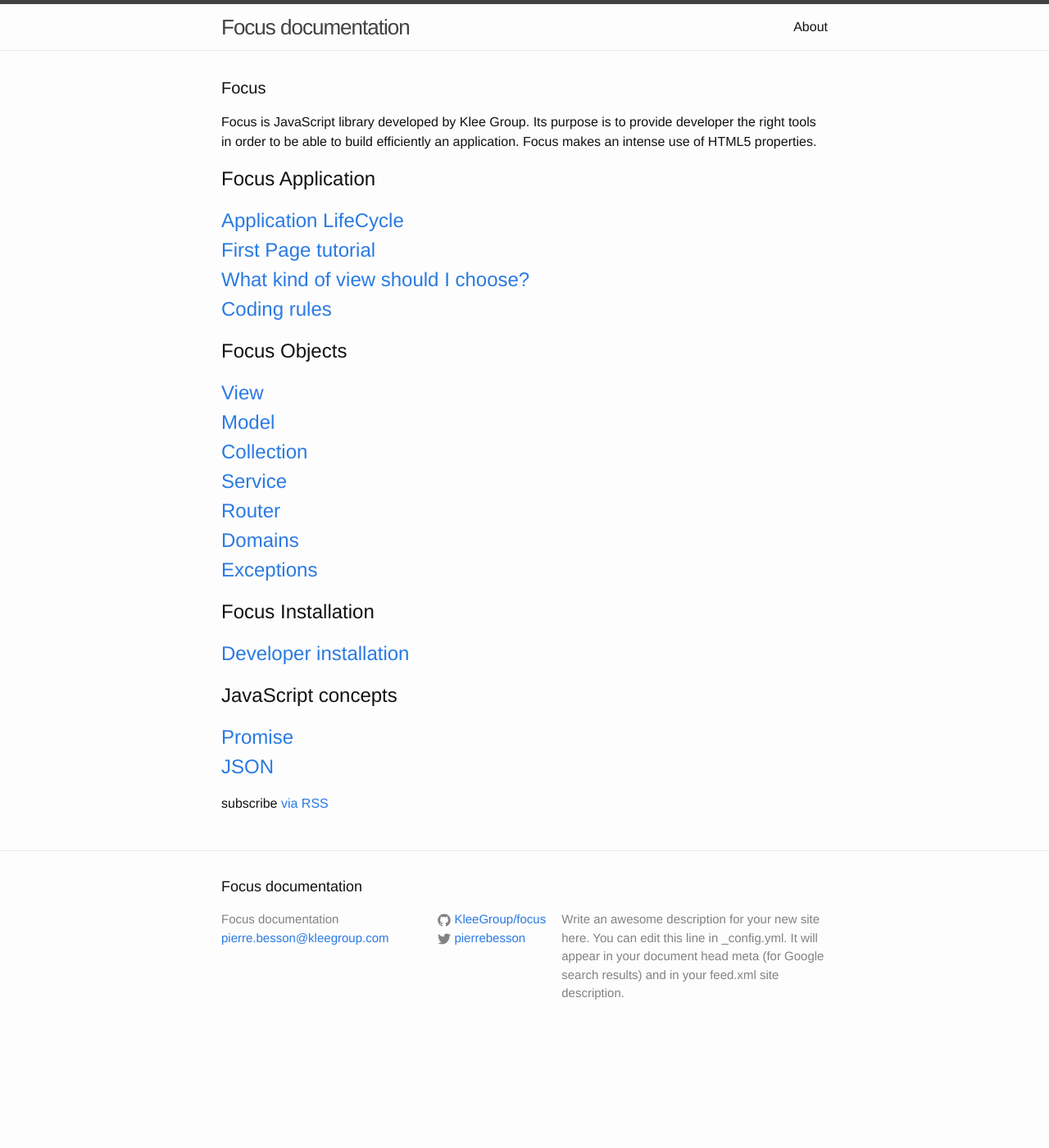
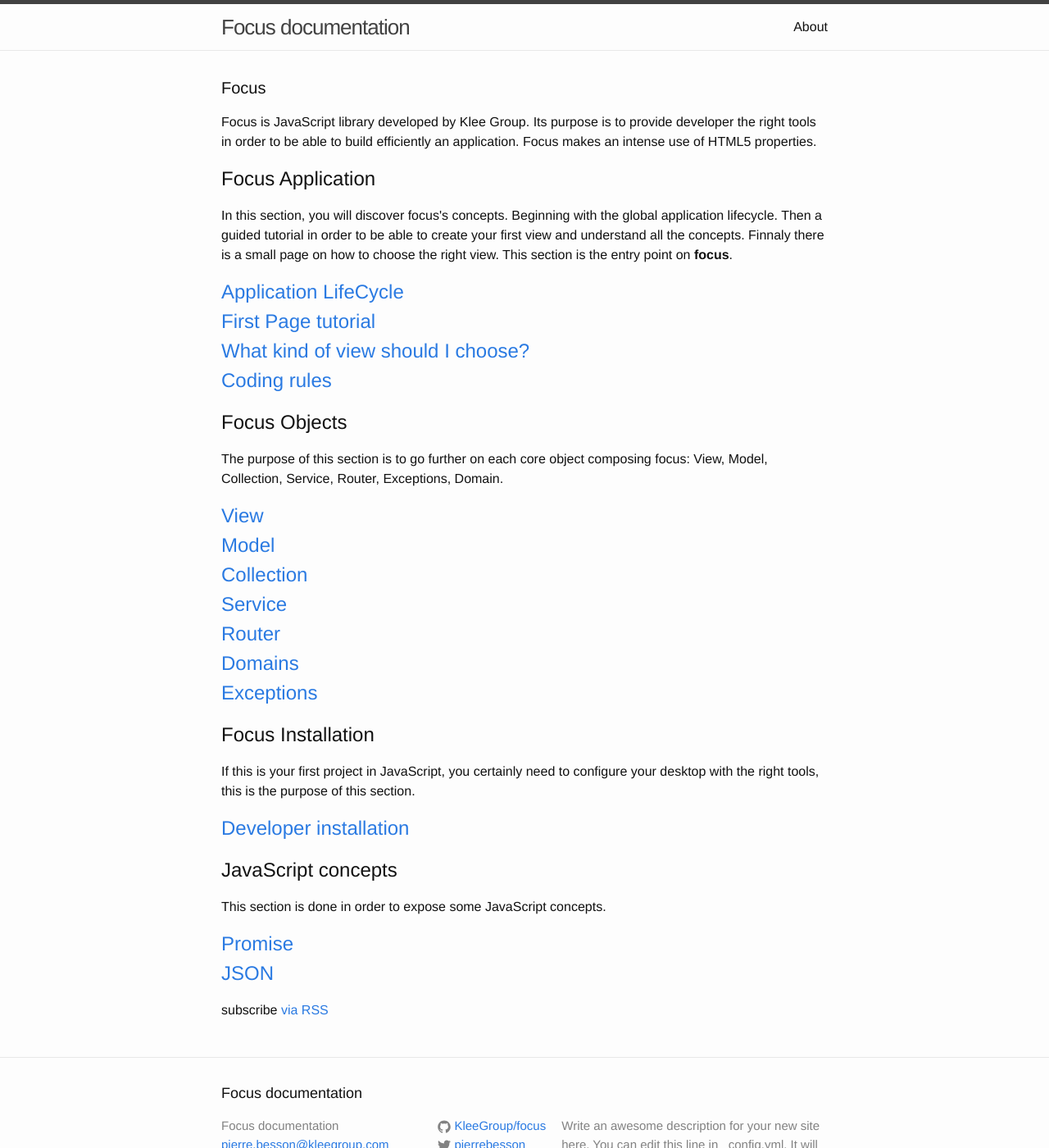
Before and after one commit to klee-contrib/focus-docs, a Jekyll site: the page built from index.html, in a window 1280 px wide and 1400 px high. Shown: the whole window at 82% size. Built offline with Jekyll 4.4.1, drawn with Linux system fonts in a browser that asks for light colours.

Commit message:
Update indec

```diff
--- a/index.html
+++ b/index.html
@@ -11,6 +11,10 @@
     Focus makes an intense use of HTML5 properties.
   </p>
   <h2>Focus Application</h2>
+  <p>
+    In this section, you will discover focus's concepts. Beginning with the global application lifecycle.  Then a guided tutorial in order to be able to create your first view and understand all the concepts. Finnaly there is a small page on how to choose the right view.
+    This section is the entry point on <b>focus</b>.
+  </p>
   <ul class="post-list">
     <a class="post-link" href="/focus-docs/jekyll/update/2014/11/12/application-lifecycle.html">Application LifeCycle</a>
     <a class="post-link" href="/focus-docs/jekyll/update/2014/11/12/page-first.html">First Page tutorial</a>
@@ -19,6 +23,7 @@
   </ul>
 
   <h2>Focus Objects</h2>
+  <p>The purpose of this section is to go further on each core object composing focus: View, Model, Collection, Service, Router, Exceptions, Domain.</p>
   <ul class="post-list">
     <a class="post-link" href="/focus-docs/jekyll/update/2014/11/12/view.html">View</a>
     <a class="post-link" href="/focus-docs/jekyll/update/2014/11/12/model.html">Model</a>
@@ -30,11 +35,17 @@
   </ul>
 
   <h2>Focus Installation</h2>
+  <p>
+    If this is your first project in JavaScript, you certainly need to configure your desktop with the right tools, this is the purpose of this section.
+  </p>
   <ul class="post-list">
     <a class="post-link" href="/focus-docs/jekyll/update/2014/11/12/installation_dev.html">Developer installation</a>
   </ul>
 
   <h2>JavaScript concepts</h2>
+  <p>
+    This section is done in order to expose some JavaScript concepts.
+  </p>
   <ul class="post-list">
     <a class="post-link" href="/focus-docs/jekyll/update/2014/11/12/promise.html">Promise</a>
     <a class="post-link" href="/focus-docs/jekyll/update/2014/11/12/json.html">JSON</a>
```
